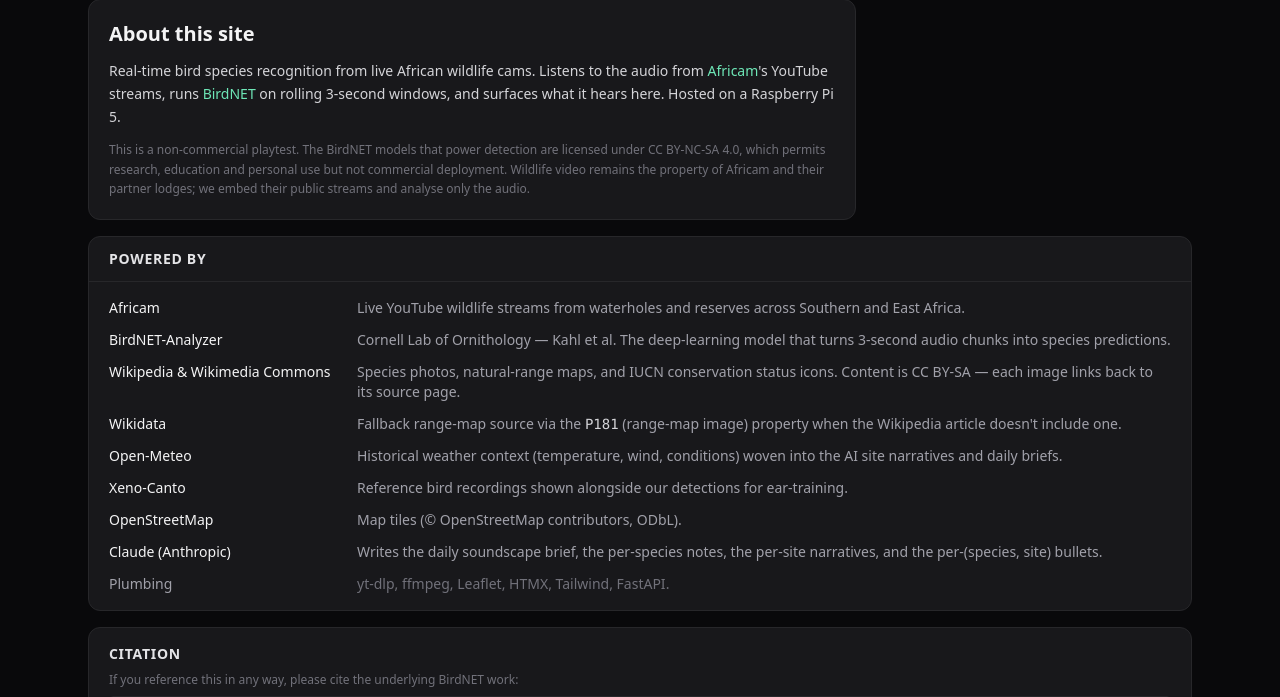
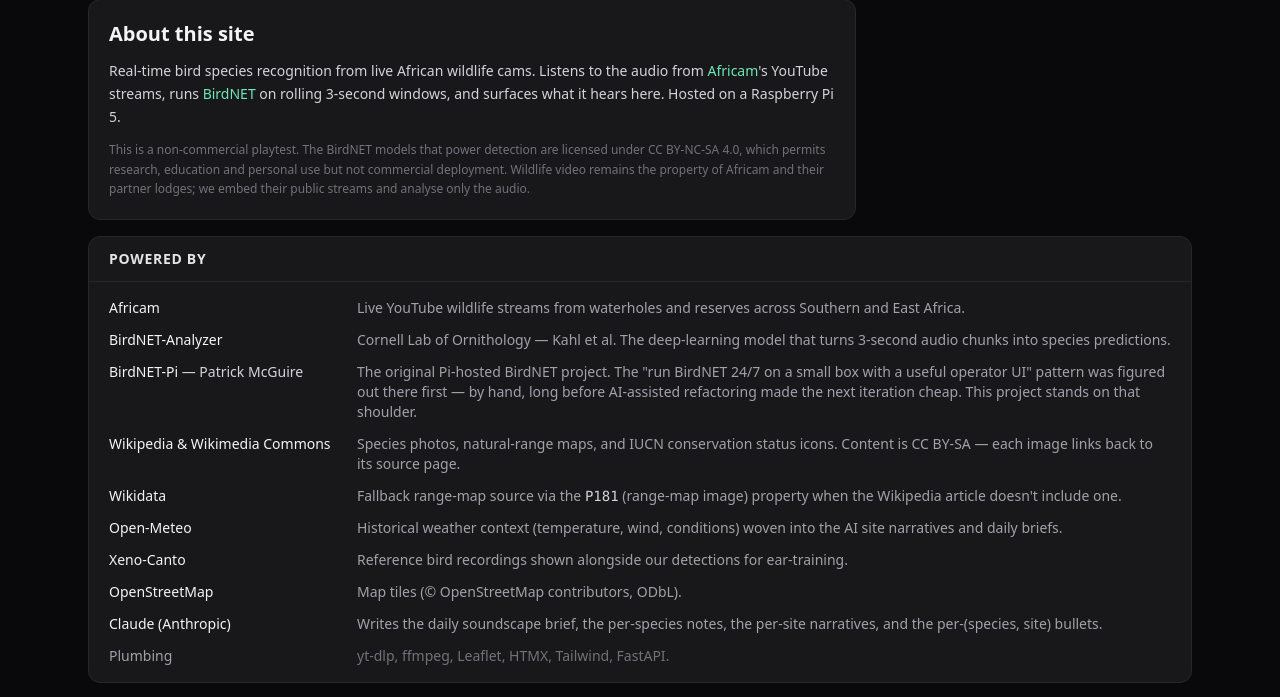
Before and after one commit to CaiusX/birdbrain, a FastAPI app: page /about in a window 1280 px wide. Shown: the part 94-791 px from the top of the page. Run offline with FastAPI, Linux system fonts and the light colour scheme; some libraries are stand-ins or nearby versions.

Commit message:
Credit Patrick McGuire / BirdNET-Pi as the prior-art shoulders
The "run BirdNET 24/7 on a small box with a useful operator UI" pattern
was figured out in mcguirepr89/BirdNET-Pi by hand, long before AI-assisted
refactoring made the next iteration cheap. Acknowledge that work
prominently — both in README.md and the public /about page.

Co-Authored-By: Claude Opus 4.7 (1M context) <noreply@anthropic.com>

```diff
--- a/src/africam/web/templates/about.html
+++ b/src/africam/web/templates/about.html
@@ -32,6 +32,9 @@
 
     <dt><a href="https://github.com/kahst/BirdNET-Analyzer" target="_blank" rel="noopener" class="text-zinc-100 hover:text-emerald-300 font-medium">BirdNET-Analyzer</a></dt>
     <dd class="text-zinc-400">Cornell Lab of Ornithology &mdash; Kahl et al. The deep-learning model that turns 3&#8209;second audio chunks into species predictions.</dd>
+
+    <dt><a href="https://github.com/mcguirepr89/BirdNET-Pi" target="_blank" rel="noopener" class="text-zinc-100 hover:text-emerald-300 font-medium">BirdNET-Pi</a> &mdash; Patrick McGuire</dt>
+    <dd class="text-zinc-400">The original Pi-hosted BirdNET project. The "run BirdNET 24/7 on a small box with a useful operator UI" pattern was figured out there first &mdash; by hand, long before AI-assisted refactoring made the next iteration cheap. This project stands on that shoulder.</dd>
 
     <dt><a href="https://commons.wikimedia.org/" target="_blank" rel="noopener" class="text-zinc-100 hover:text-emerald-300 font-medium">Wikipedia &amp; Wikimedia Commons</a></dt>
     <dd class="text-zinc-400">Species photos, natural-range maps, and IUCN conservation status icons. Content is CC&nbsp;BY-SA &mdash; each image links back to its source page.</dd>
```
Also changed, not shown: README.md.
